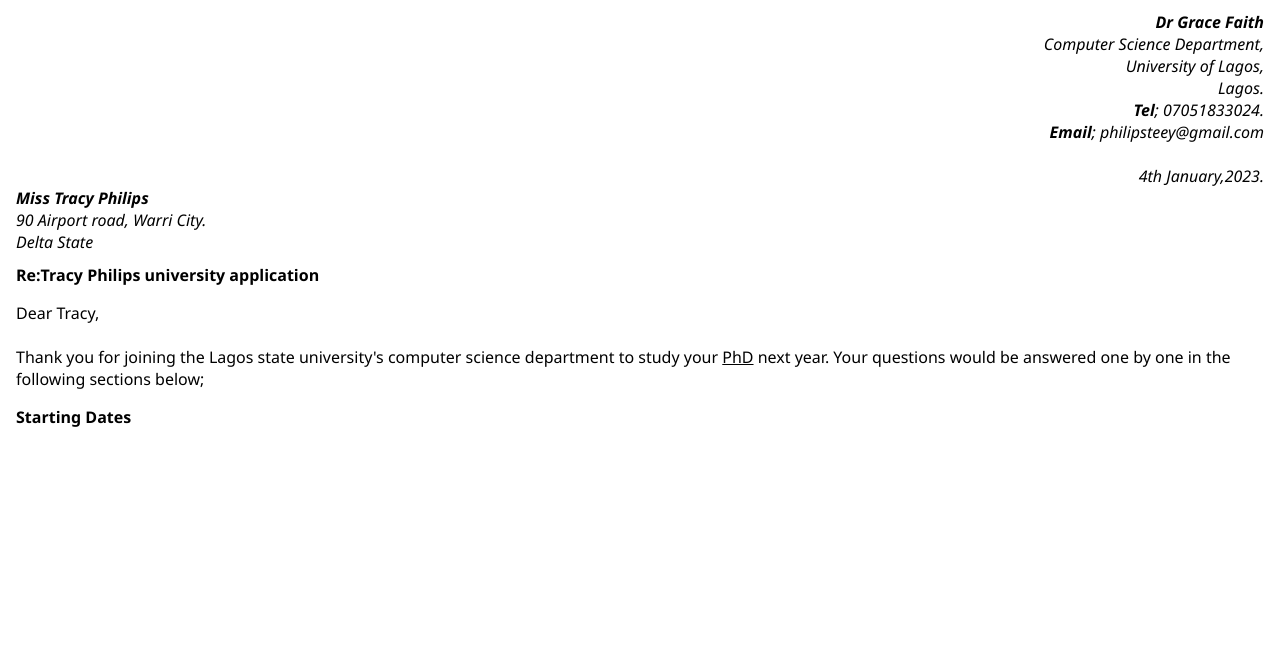
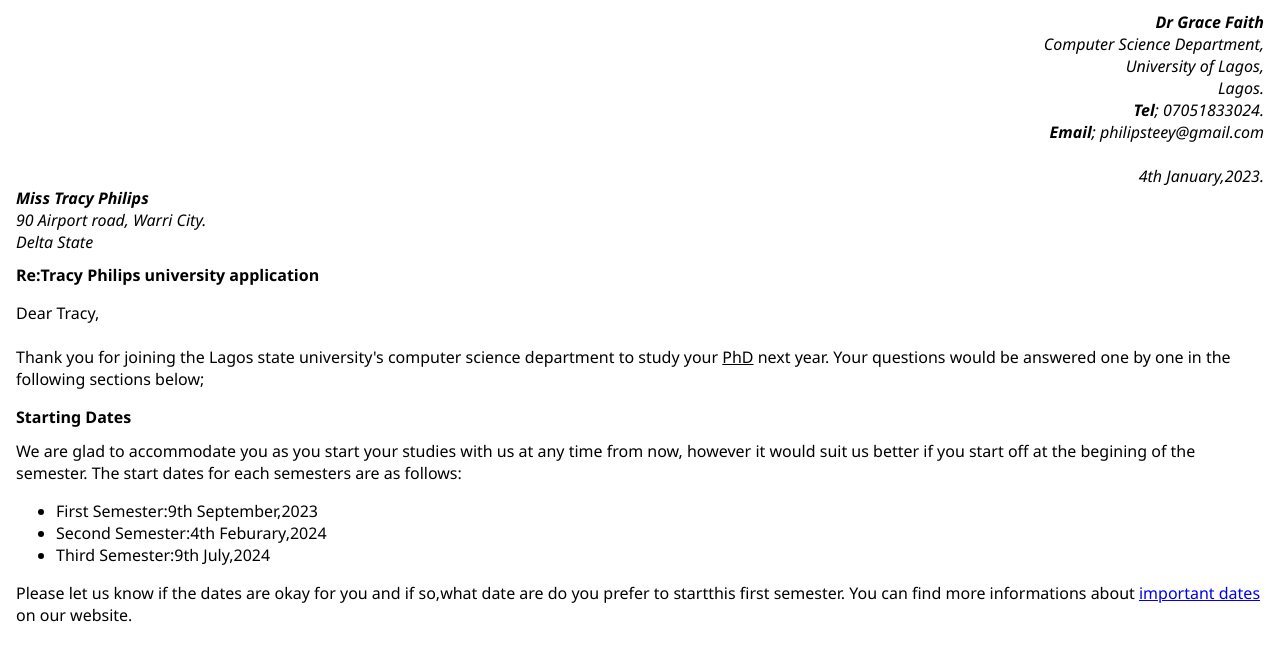
Before and after one commit to Phiacc/LetterUpdate, a plain HTML site: page index.html in a window 1280 px wide. Drawn offline with Linux system fonts and the light colour scheme.

Commit message:
first commit

```diff
--- a/index.html
+++ b/index.html
@@ -15,6 +15,7 @@
         }
         h1{
             font-size: 16px;
+            margin-bottom: 12px;
         }
         span{
             text-decoration: underline;
@@ -47,8 +48,16 @@
             <br>
 
             <h1>Starting Dates</h1>
+            We are glad to accommodate you as you start your studies with us at any time from now,
+           however it would suit us better if you start off at the begining of the semester. The start dates for each semesters are as follows:
 
-
+           <ul>
+            <li>First Semester:9th September,2023</li>
+            <li>Second Semester:4th Feburary,2024</li>
+            <li>Third Semester:9th July,2024</li>
+           </ul>
+           Please let us know if the dates are okay for you and if so,what date are do you prefer to startthis first semester.
+           You can find more informations about <a href="http://#">important dates</a> on our website.
          </p>
     </main>
 
```
